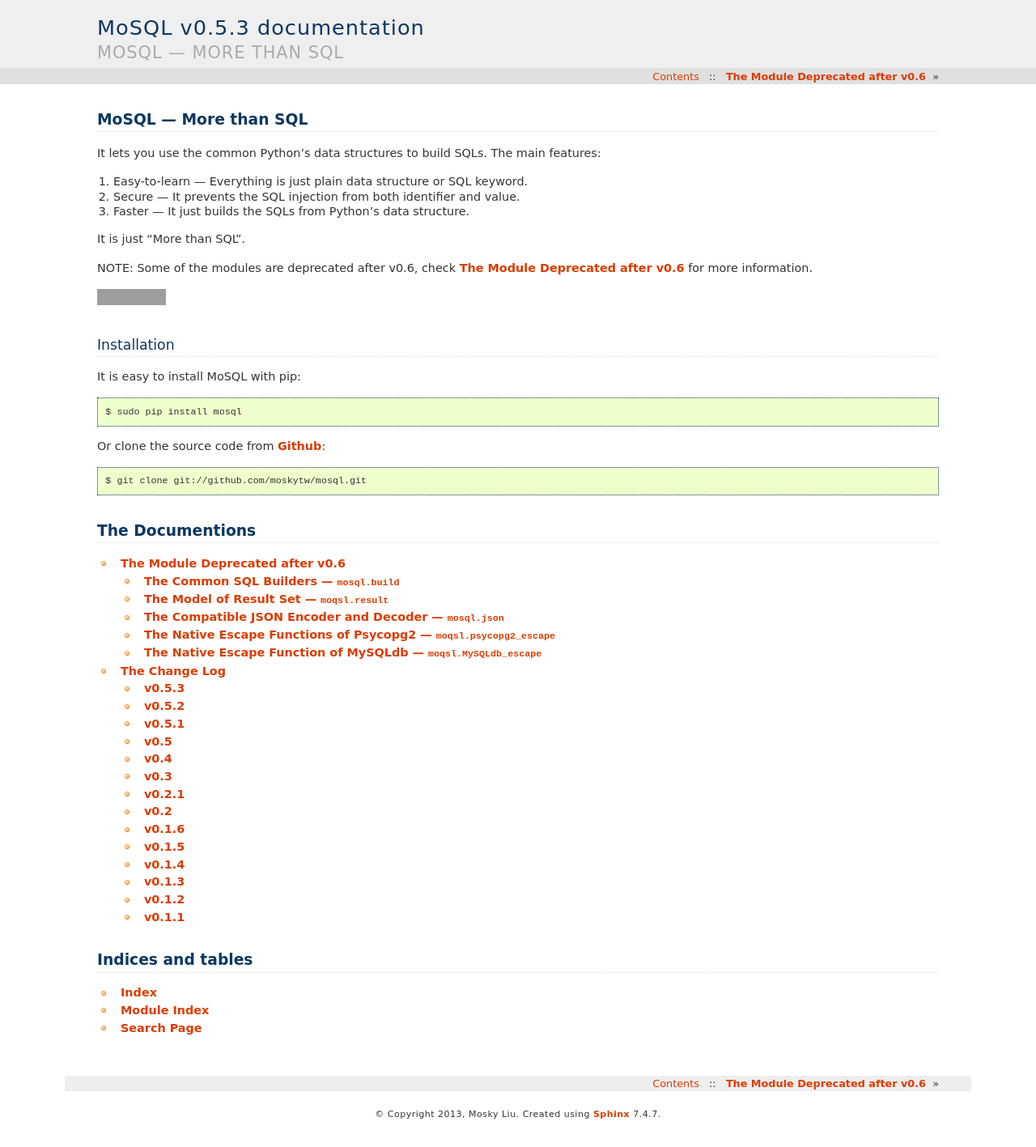
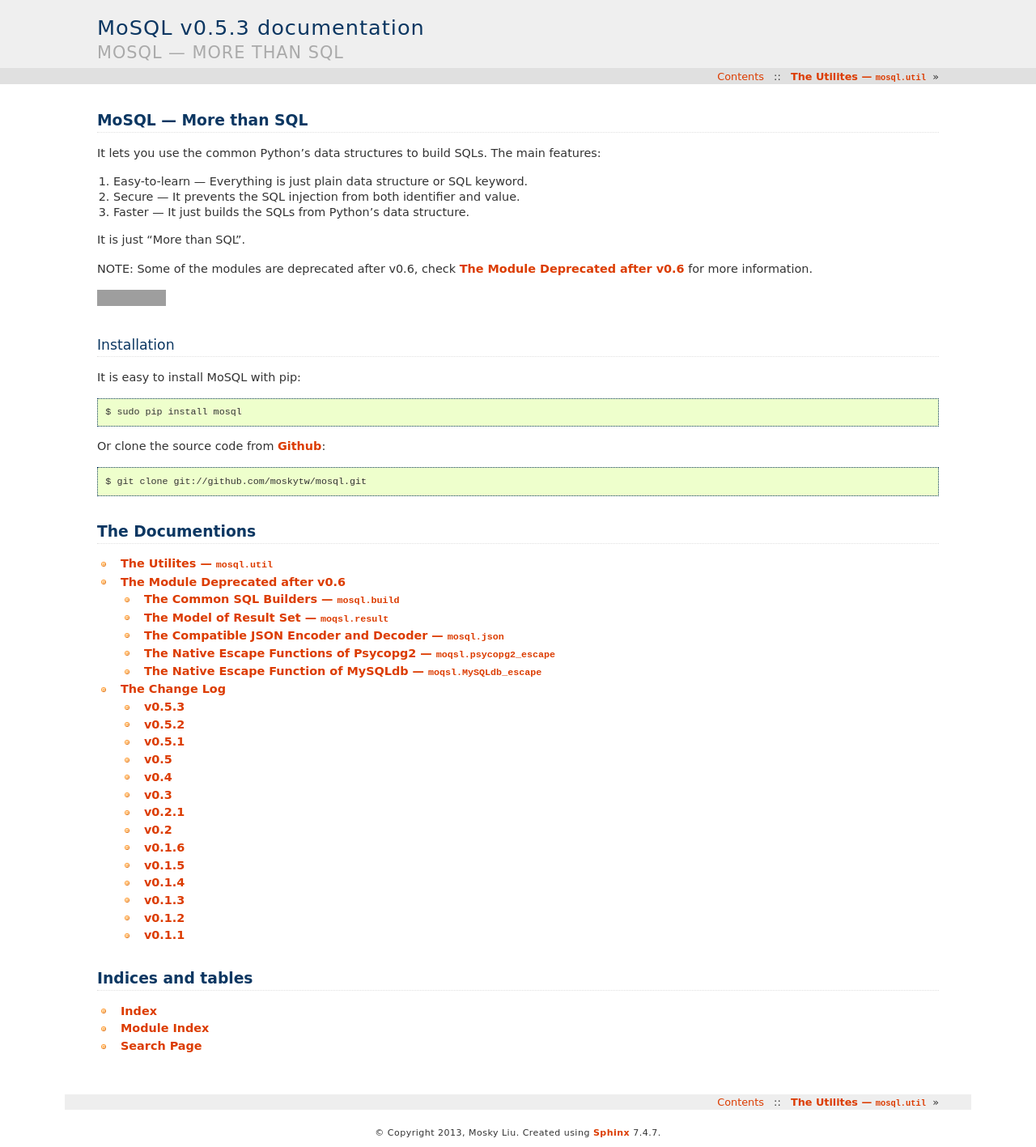
Before and after one commit to moskytw/mosql, a Sphinx documentation site: the page built from docs/index.rst, in a window 1280 px wide. Shown: the whole page at 81% size. Built offline with Sphinx 7.4.7, drawn with Linux system fonts in a browser that asks for light colours; before the commit the page ends 1394 px from its top, so only the background shows below that; grey boxes are pictures that could not be loaded.

Commit message:
updated to doc of util

```diff
--- /dev/null
+++ b/docs/basis.rst
@@ -0,0 +1,5 @@
+The Utilites --- :mod:`mosql.util`
+----------------------------------
+
+.. automodule:: mosql.util
+    :members:
--- a/docs/index.rst
+++ b/docs/index.rst
@@ -74,6 +74,7 @@
 .. toctree::
     :maxdepth: 2
 
+    basis
     deprecated
     changes
 
```
Also changed, not shown: 1 other file.
